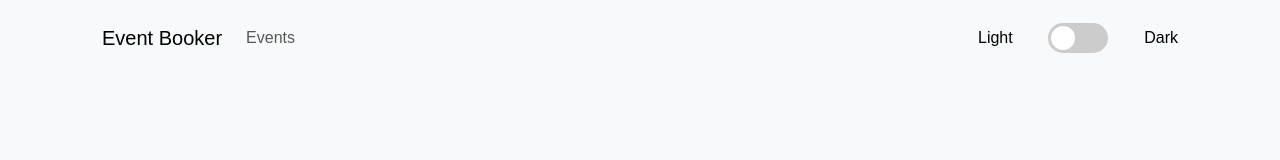
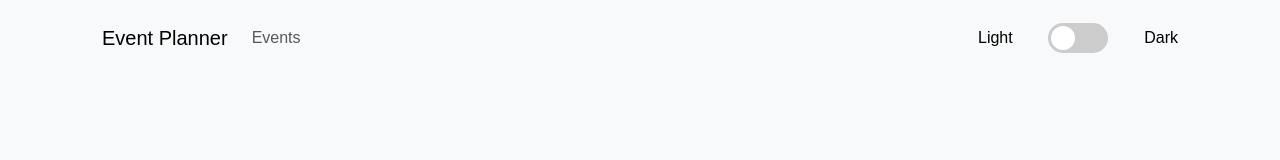
Before and after one commit to thisisvishalpal/alti-event-planner, a React (Create React App) app: page / in a window 1280 px wide. Shown: the top 160 px of the page. Built offline with nearby package versions, Linux system fonts and the light colour scheme.

Commit message:
header update

```diff
--- a/src/Components/Header.jsx
+++ b/src/Components/Header.jsx
@@ -40,7 +40,7 @@ export const Header = () => {
         <Container fluid className="no-padding-container">
           <Navbar.Brand>
             <NavLink to="/" className="nav-link">
-              Event Booker
+              Event Planner
             </NavLink>
           </Navbar.Brand>
           <Nav className="me-auto">
```
